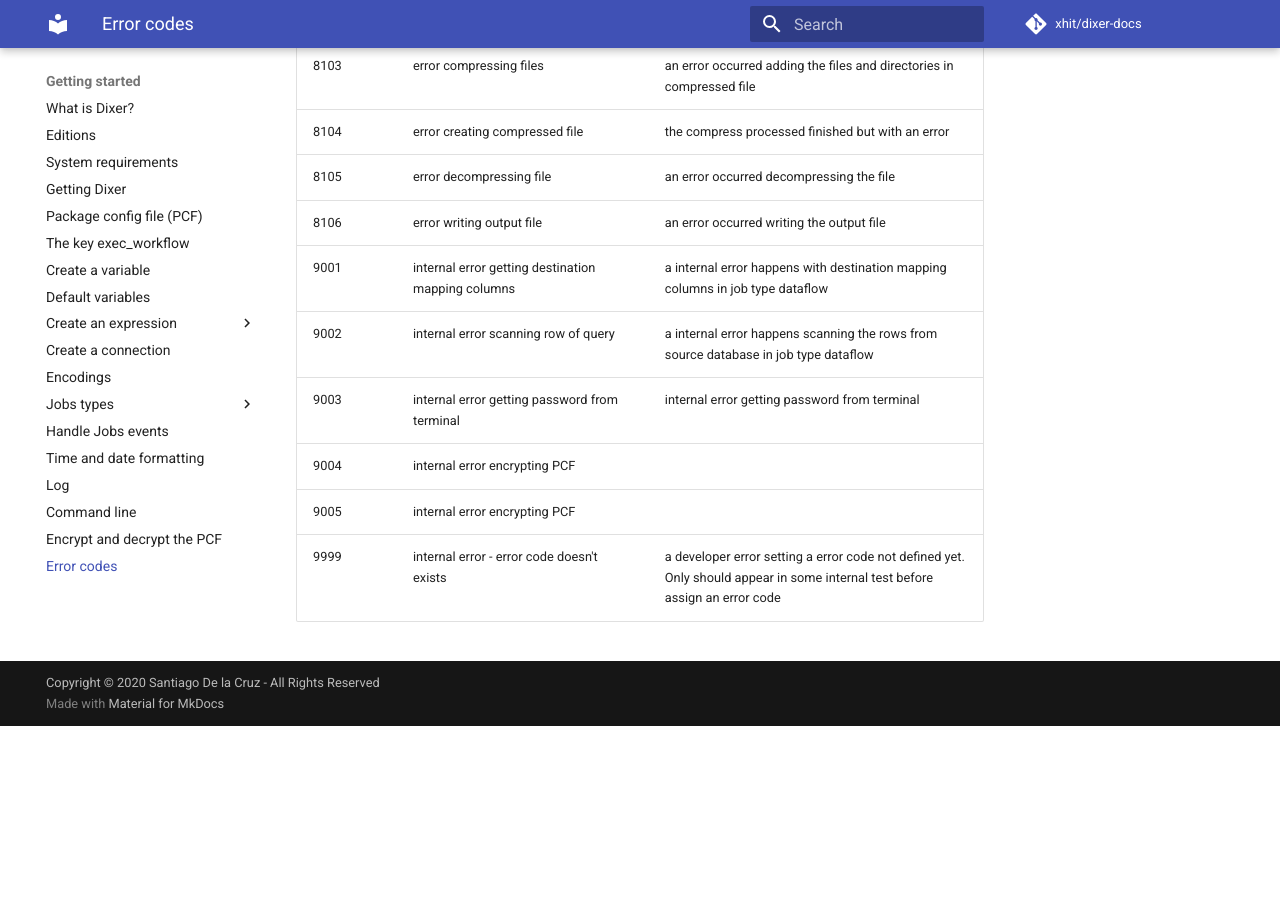
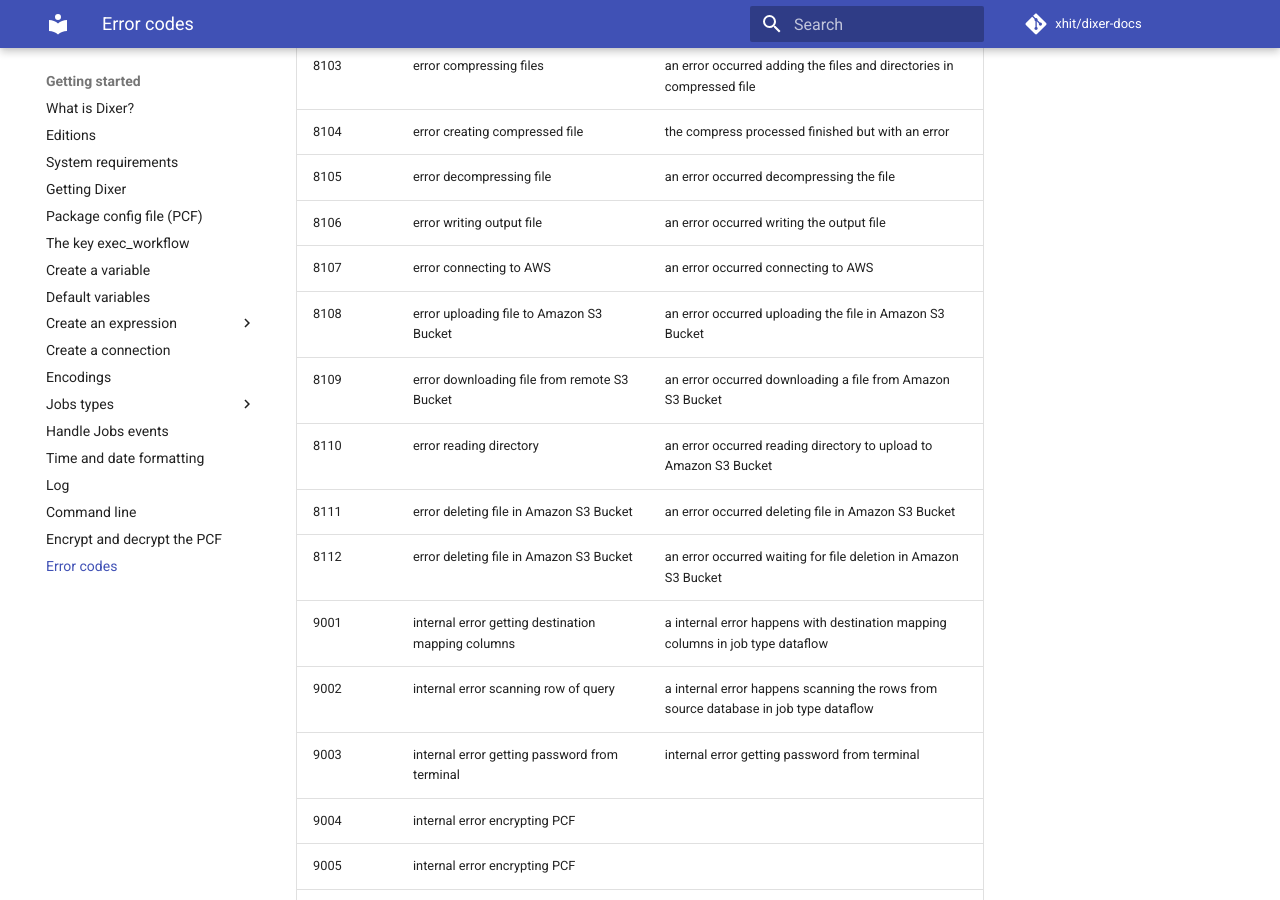
Before and after one commit to Dixer-ETL/dixer-docs, an MkDocs documentation site: the page built from docs/documentation/Error-codes.md, in a window 1280 px wide and 900 px high, scrolled down 6659 px. Built offline with MkDocs 1.6.1 and Material for MkDocs 9.7.7, drawn with Linux system fonts in a browser that asks for light colours; comment, search, counter and statistics services are not loaded; before the commit the page ends 7385 px from its top, so only the background shows below that.

Commit message:
Update error code list

```diff
--- a/docs/documentation/Error-codes.md
+++ b/docs/documentation/Error-codes.md
@@ -114,6 +114,12 @@ Error code OVER 9000! (yes, like Vegeta) are internal errors.
 | 8104       | error creating compressed file                                                               | the compress processed finished but with an error                                                                                                 |
 | 8105       | error decompressing file                                                                     | an error occurred decompressing the file                                                                                                          |
 | 8106       | error writing output file                                                                    | an error occurred writing the output file                                                                                                         |
+| 8107       | error connecting to AWS                                                                      | an error occurred connecting to AWS                                                                                                               |
+| 8108       | error uploading file to Amazon S3 Bucket                                                     | an error occurred uploading the file in Amazon S3 Bucket                                                                                          |
+| 8109       | error downloading file from remote S3 Bucket                                                 | an error occurred downloading a file from Amazon S3 Bucket                                                                                        |
+| 8110       | error reading directory                                                                      | an error occurred reading directory to upload to Amazon S3 Bucket                                                                                 |
+| 8111       | error deleting file in Amazon S3 Bucket                                                      | an error occurred deleting file in Amazon S3 Bucket                                                                                               |
+| 8112       | error deleting file in Amazon S3 Bucket                                                      | an error occurred waiting for file deletion in Amazon S3 Bucket                                                                                   |
 | 9001       | internal error getting destination mapping columns                                           | a internal error happens with destination mapping columns in job type dataflow                                                                    |
 | 9002       | internal error scanning row of query                                                         | a internal error happens scanning the rows from source database in job type dataflow                                                              |
 | 9003       | internal error getting password from terminal                                                | internal error getting password from terminal                                                                                                     |
```
